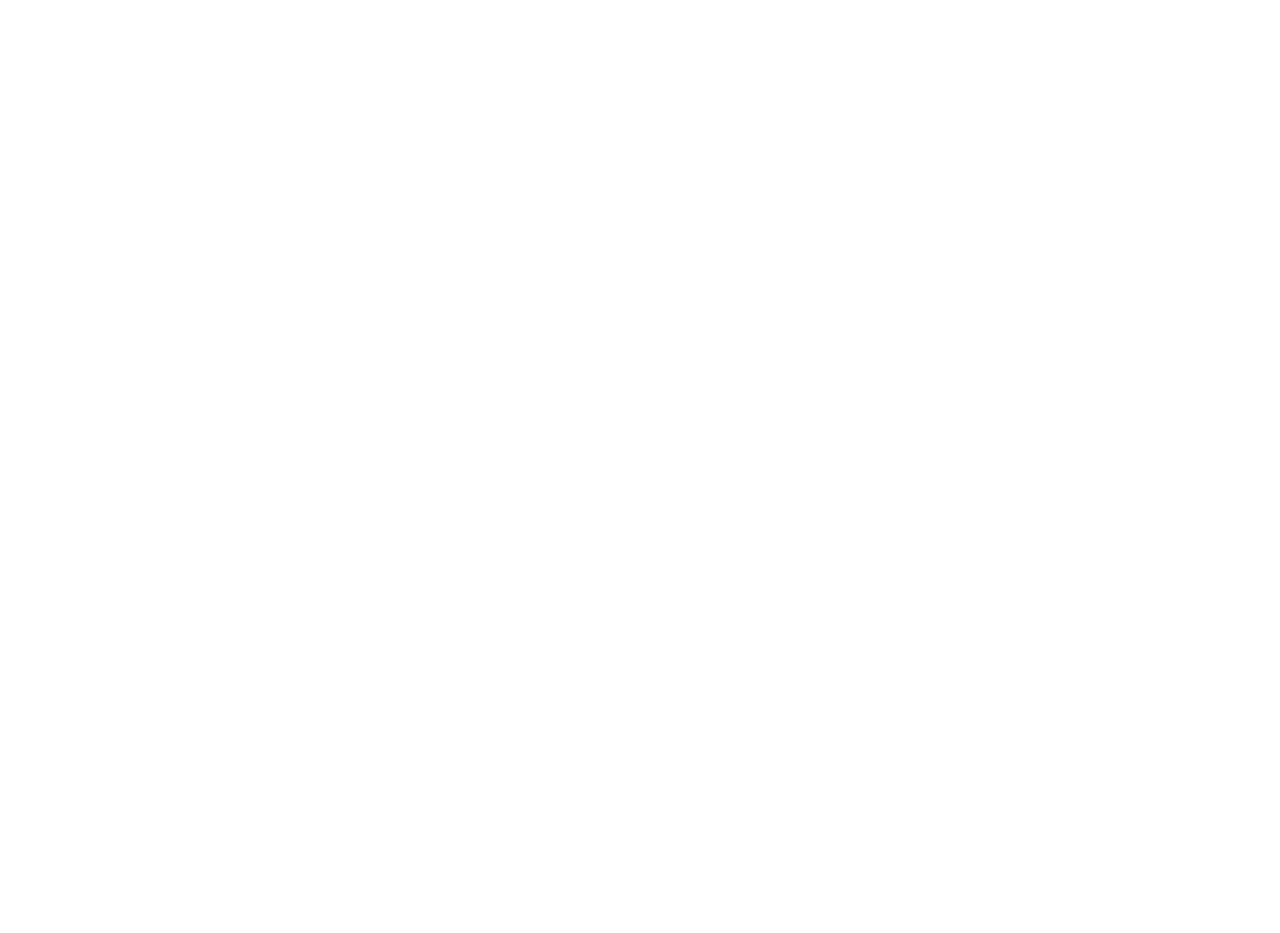
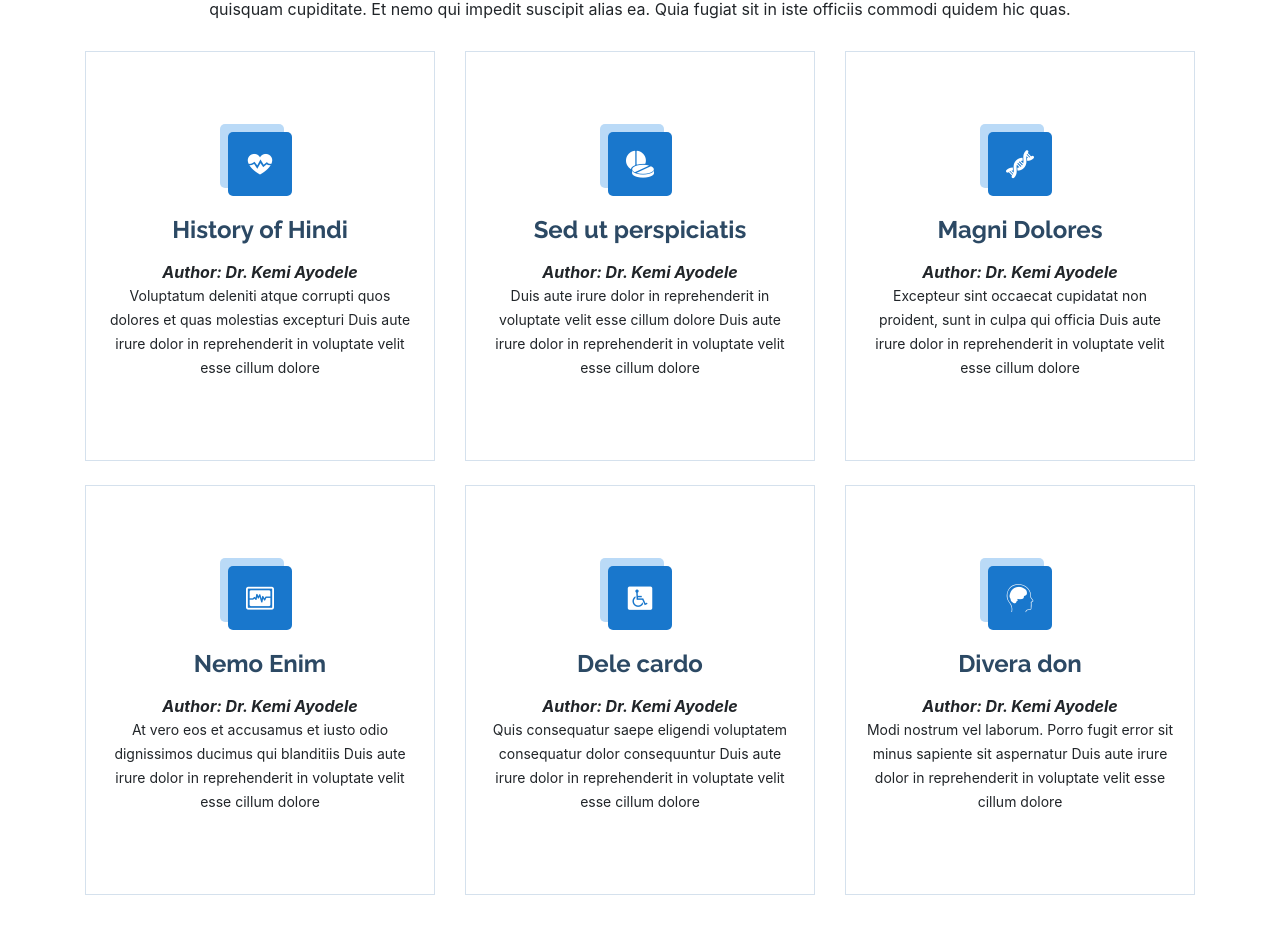
Before and after one commit to Ripon876/research-frontend, a React (Create React App) app: page / in a window 1280 px wide. Shown: the part 2713-3646 px from the top of the page. Before the commit the page ends 2548 px from the top, so only its background shows below. Built offline with nearby package versions, Linux system fonts and the light colour scheme.

Commit message:
publication added

```diff
--- /dev/null
+++ b/src/components/publication/Publication.css
@@ -0,0 +1,78 @@
+/*--------------------------------------------------------------
+# Services
+--------------------------------------------------------------*/
+.services .icon-box {
+  text-align: center;
+  border: 1px solid #d5e1ed;
+  padding: 80px 20px;
+  transition: all ease-in-out 0.3s;
+}
+
+.services .icon-box .icon {
+  margin: 0 auto;
+  width: 64px;
+  height: 64px;
+  background: #1977cc;
+  border-radius: 5px;
+  transition: all .3s ease-out 0s;
+  display: flex;
+  align-items: center;
+  justify-content: center;
+  margin-bottom: 20px;
+  transform-style: preserve-3d;
+}
+
+.services .icon-box .icon i {
+  color: #fff;
+  font-size: 28px;
+}
+
+.services .icon-box .icon::before {
+  position: absolute;
+  content: '';
+  left: -8px;
+  top: -8px;
+  height: 100%;
+  width: 100%;
+  background: #badaf7;
+  border-radius: 5px;
+  transition: all .3s ease-out 0s;
+  transform: translateZ(-1px);
+}
+
+.services .icon-box h4 {
+  font-weight: 700;
+  margin-bottom: 15px;
+  font-size: 24px;
+}
+
+.services .icon-box h4 a {
+  color: #2c4964;
+}
+
+.services .icon-box p {
+  line-height: 24px;
+  font-size: 14px;
+  margin-bottom: 0;
+}
+
+.services .icon-box:hover {
+  background: #1977cc;
+  border-color: #1977cc;
+}
+
+.services .icon-box:hover .icon {
+  background: #fff;
+}
+
+.services .icon-box:hover .icon i {
+  color: #1977cc;
+}
+
+.services .icon-box:hover .icon::before {
+  background: #3291e6;
+}
+
+.services .icon-box:hover h4 a, .services .icon-box:hover p {
+  color: #fff;
+}
--- /dev/null
+++ b/src/components/publication/Publication.jsx
@@ -0,0 +1,77 @@
+import './Publication.css';
+
+function Publication() {
+	return (
+		<>
+	<section id="services" className="services">
+      <div className="container">
+
+        <div className="section-title">
+          <h2>Publication</h2>
+          <p>Magnam dolores commodi suscipit. Necessitatibus eius consequatur ex aliquid fuga eum quidem. Sit sint consectetur velit. Quisquam quos quisquam cupiditate. Et nemo qui impedit suscipit alias ea. Quia fugiat sit in iste officiis commodi quidem hic quas.</p>
+        </div>
+
+        <div className="row">
+          <div className="col-lg-4 col-md-6 d-flex align-items-stretch" id="shadow">
+            <div className="icon-box">
+              <div className="icon"><i className="icofont-heart-beat"></i></div>
+              <h4><a href="">History of Hindi</a></h4>
+              <span className="font-weight-bold"><i>Author: Dr. Kemi Ayodele</i></span>
+              <p>Voluptatum deleniti atque corrupti quos dolores et quas molestias excepturi Duis aute irure dolor in reprehenderit in voluptate velit esse cillum dolore</p>
+            </div>
+          </div>
+
+          <div className="col-lg-4 col-md-6 d-flex align-items-stretch mt-4 mt-md-0" id="shadow1">
+            <div className="icon-box">
+              <div className="icon"><i className="icofont-drug"></i></div>
+              <h4><a href="">Sed ut perspiciatis</a></h4>
+             <span className="font-weight-bold"><i>Author: Dr. Kemi Ayodele</i></span>
+              <p>Duis aute irure dolor in reprehenderit in voluptate velit esse cillum dolore Duis aute irure dolor in reprehenderit in voluptate velit esse cillum dolore</p>
+            </div>
+          </div>
+
+          <div className="col-lg-4 col-md-6 d-flex align-items-stretch mt-4 mt-lg-0" id="shadow2">
+            <div className="icon-box">
+              <div className="icon"><i className="icofont-dna-alt-2"></i></div>
+              <h4><a href="">Magni Dolores</a></h4>
+             <span className="font-weight-bold"><i>Author: Dr. Kemi Ayodele</i></span>
+              <p>Excepteur sint occaecat cupidatat non proident, sunt in culpa qui officia Duis aute irure dolor in reprehenderit in voluptate velit esse cillum dolore</p>
+            </div>
+          </div>
+
+          <div className="col-lg-4 col-md-6 d-flex align-items-stretch mt-4" id="shadow3">
+            <div className="icon-box">
+              <div className="icon"><i className="icofont-heartbeat"></i></div>
+              <h4><a href="">Nemo Enim</a></h4>
+              <span className="font-weight-bold"><i>Author: Dr. Kemi Ayodele</i></span>
+              <p>At vero eos et accusamus et iusto odio dignissimos ducimus qui blanditiis Duis aute irure dolor in reprehenderit in voluptate velit esse cillum dolore</p>
+            </div>
+          </div>
+
+          <div className="col-lg-4 col-md-6 d-flex align-items-stretch mt-4" id="shadow4">
+            <div className="icon-box">
+              <div className="icon"><i className="icofont-disabled"></i></div>
+              <h4><a href="">Dele cardo</a></h4>
+              <span className="font-weight-bold"><i>Author: Dr. Kemi Ayodele</i></span>
+              <p>Quis consequatur saepe eligendi voluptatem consequatur dolor consequuntur Duis aute irure dolor in reprehenderit in voluptate velit esse cillum dolore</p>
+            </div>
+          </div>
+
+          <div className="col-lg-4 col-md-6 d-flex align-items-stretch mt-4" id="shadow5">
+            <div className="icon-box">
+              <div className="icon"><i className="icofont-autism"></i></div>
+              <h4><a href="">Divera don</a></h4>
+              <span className="font-weight-bold"><i>Author: Dr. Kemi Ayodele</i></span>
+              <p>Modi nostrum vel laborum. Porro fugit error sit minus sapiente sit aspernatur Duis aute irure dolor in reprehenderit in voluptate velit esse cillum dolore</p>
+            </div>
+          </div>
+
+        </div>
+
+      </div>
+    </section>
+		</>
+	)
+}
+
+export default Publication;
--- a/src/pages/Home.jsx
+++ b/src/pages/Home.jsx
@@ -3,6 +3,7 @@
 import OverView from  '../components/overview/OverView';
 import About from  '../components/about/About';
 import Awards from  '../components/awards/Awards';
+import Publication from  '../components/publication/Publication';
 
 function Home() {
 	return (
@@ -12,6 +13,7 @@
 			<OverView />
 			<About />
 			<Awards />
+			<Publication />
 		</>
 	)
 }
```
